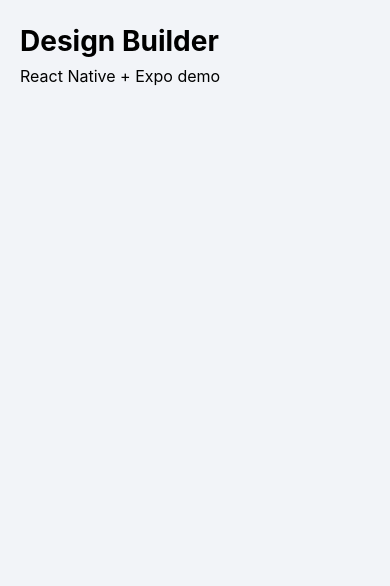
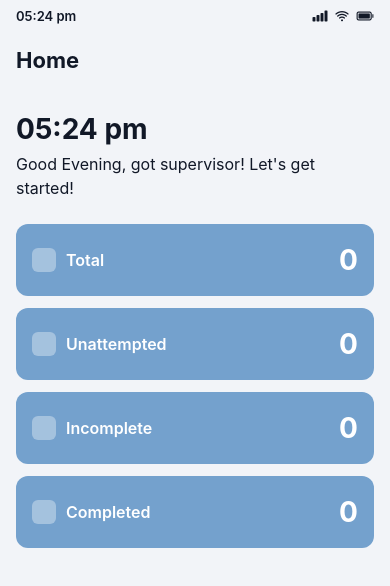
Before and after one commit to harip0919/Design-engineer-test, a React Native app: screen / in a window 390 px wide. Shown: the top 586 px of the page. Built offline with nearby package versions, Linux system fonts and the light colour scheme.

Commit message:
feat: implement Figma Home screen in React Native

```diff
--- a/App.tsx
+++ b/App.tsx
@@ -1,13 +1,47 @@
+import { Ionicons } from '@expo/vector-icons';
+import { StatusBar } from 'expo-status-bar';
 import { SafeAreaView, StyleSheet, Text, View } from 'react-native';
-import { StatusBar } from 'expo-status-bar';
+
+import { StatCard } from './src/components/StatCard';
+import { colors, spacing } from './src/theme/tokens';
+
+const stats = [
+  { label: 'Total', value: 0, icon: 'list-outline' as const, background: colors.stats[0] },
+  { label: 'Unattempted', value: 0, icon: 'remove-outline' as const, background: colors.stats[1] },
+  { label: 'Incomplete', value: 0, icon: 'close-outline' as const, background: colors.stats[2] },
+  { label: 'Completed', value: 0, icon: 'checkmark-outline' as const, background: colors.stats[3] },
+];
 
 export default function App() {
   return (
     <SafeAreaView style={styles.safeArea}>
       <StatusBar style="dark" />
       <View style={styles.container}>
-        <Text style={styles.title}>Design Builder</Text>
-        <Text style={styles.subtitle}>React Native + Expo demo</Text>
+        <View style={styles.statusRow}>
+          <Text style={styles.statusTime}>05:24 pm</Text>
+          <View style={styles.statusIcons}>
+            <Ionicons name="cellular" size={16} color={colors.text} />
+            <Ionicons name="wifi" size={16} color={colors.text} />
+            <Ionicons name="battery-full" size={18} color={colors.text} />
+          </View>
+        </View>
+
+        <View style={styles.header}>
+          <Text style={styles.title}>Home</Text>
+        </View>
+
+        <View style={styles.greeting}>
+          <Text style={styles.time}>05:24 pm</Text>
+          <Text style={styles.greetingText}>
+            Good Evening, got supervisor! Let&apos;s get started!
+          </Text>
+        </View>
+
+        <View style={styles.stats}>
+          {stats.map((stat) => (
+            <StatCard key={stat.label} {...stat} />
+          ))}
+        </View>
       </View>
     </SafeAreaView>
   );
@@ -16,19 +50,54 @@
 const styles = StyleSheet.create({
   safeArea: {
     flex: 1,
-    backgroundColor: '#F2F4F8',
+    backgroundColor: colors.background,
   },
   container: {
     flex: 1,
-    paddingHorizontal: 20,
-    paddingTop: 24,
+    paddingHorizontal: spacing.screen,
+  },
+  statusRow: {
+    height: 32,
+    flexDirection: 'row',
+    alignItems: 'center',
+    justifyContent: 'space-between',
+  },
+  statusTime: {
+    fontSize: 13,
+    fontWeight: '600',
+    color: colors.text,
+  },
+  statusIcons: {
+    flexDirection: 'row',
+    alignItems: 'center',
+    gap: 6,
+  },
+  header: {
+    height: 56,
+    justifyContent: 'center',
   },
   title: {
+    fontSize: 22,
+    fontWeight: '700',
+    color: colors.text,
+  },
+  greeting: {
+    paddingTop: 24,
+    paddingBottom: 24,
+  },
+  time: {
     fontSize: 28,
+    lineHeight: 34,
     fontWeight: '700',
+    color: colors.text,
   },
-  subtitle: {
-    marginTop: 8,
+  greetingText: {
+    marginTop: 6,
     fontSize: 16,
+    lineHeight: 24,
+    color: colors.text,
+  },
+  stats: {
+    gap: 12,
   },
 });
```
